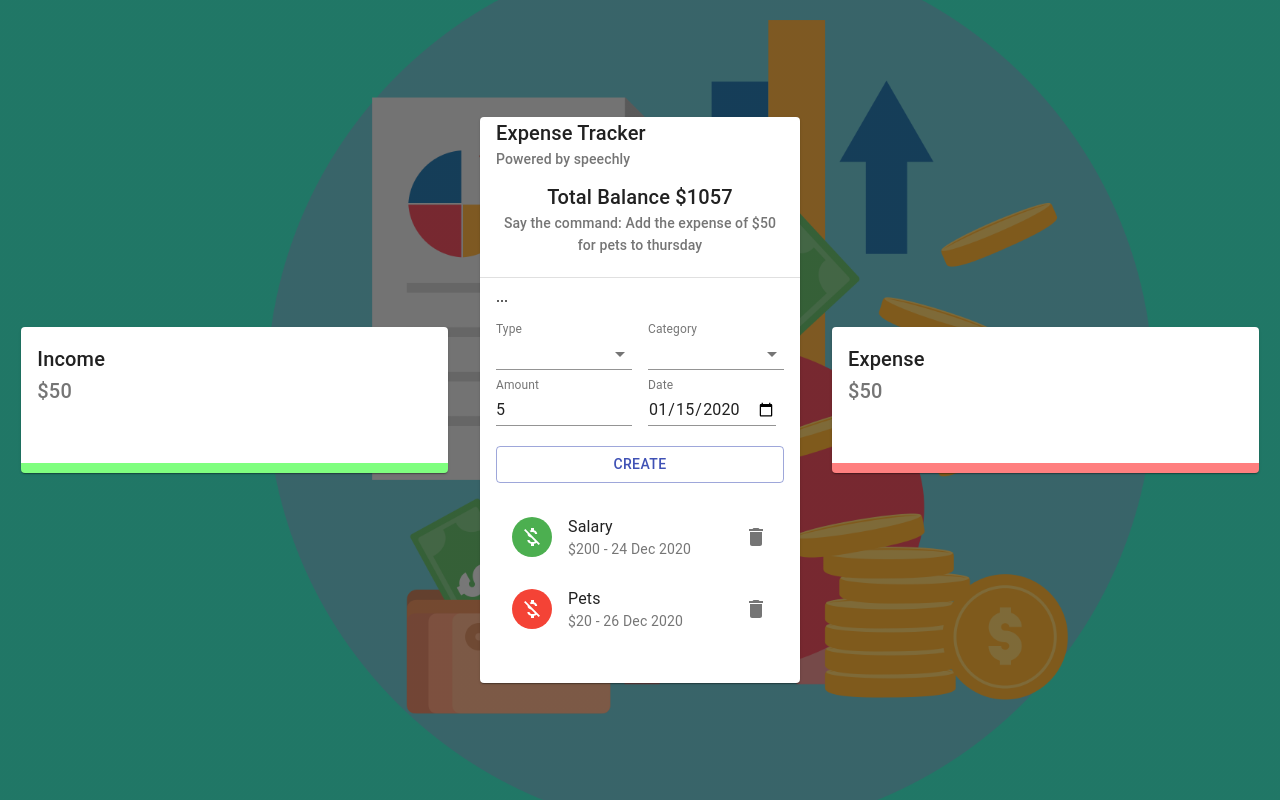
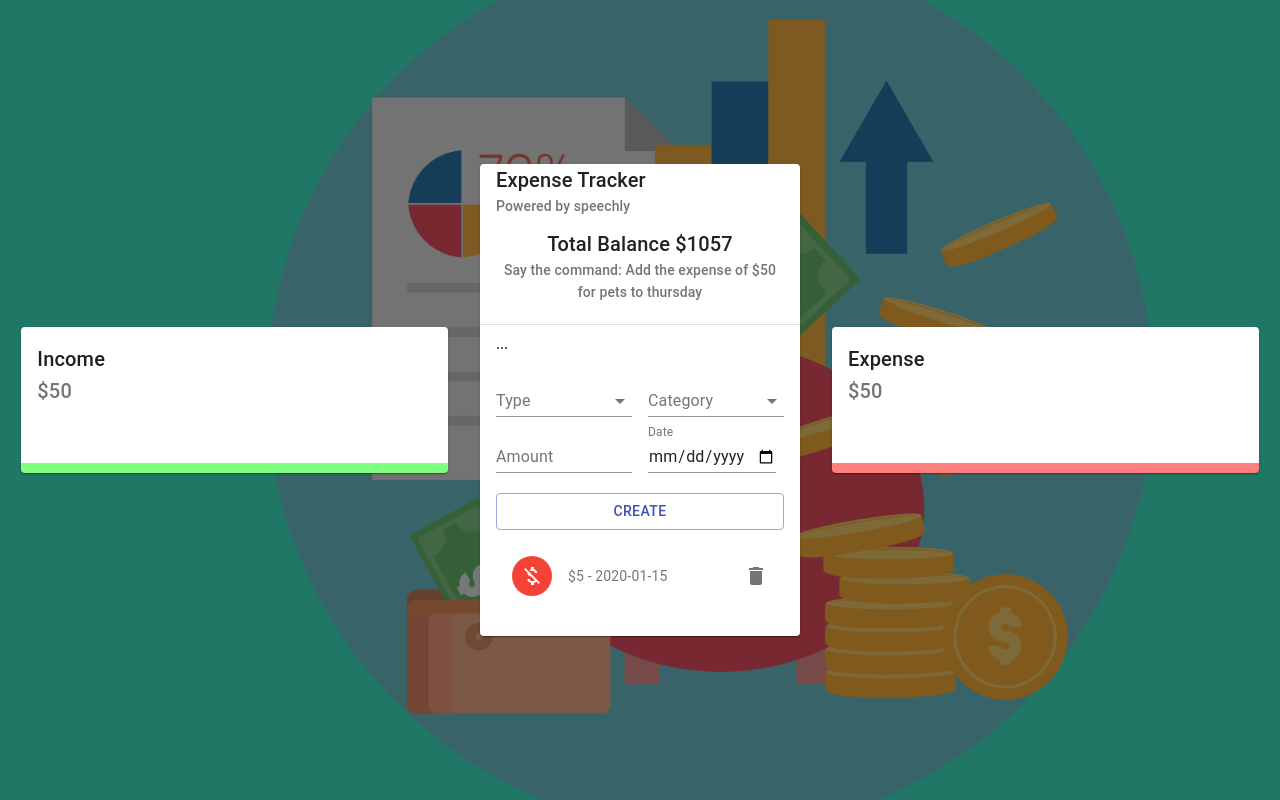
Before and after one commit to harshabhatta/expense_tracker, a React (Create React App) app: page / in a window 1280 px wide. Both pictures are taken after typing "5", "2020-01-15" into the empty fields and a click on the button "CREATE". Built offline with nearby package versions, Linux system fonts and the light colour scheme.

Commit message:
amending transactions

```diff
--- /dev/null
+++ b/src/Context/Context.js
@@ -0,0 +1,31 @@
+import React, { useReducer } from 'react';
+import contextReducer from './contextReducer';
+
+const initialState = [];
+
+export const ExpenseTrackerContext = React.createContext(initialState);
+
+export const Provider = ({ children }) => {
+  const [transactions, dispatch] = useReducer(contextReducer, initialState);
+
+  //Action creators
+  const AddTransaction = (transaction) =>
+    dispatch({
+      type: 'ADD_TRANSACTION',
+      payload: transaction,
+    });
+
+  const DeleteTransaction = (id) =>
+    dispatch({
+      type: 'DELETE_TRANSACTION',
+      payload: id,
+    });
+
+  return (
+    <ExpenseTrackerContext.Provider
+      value={{ AddTransaction, DeleteTransaction, transactions }}
+    >
+      {children}
+    </ExpenseTrackerContext.Provider>
+  );
+};
--- /dev/null
+++ b/src/Context/contextReducer.js
@@ -0,0 +1,15 @@
+const contextReducer = (state, action) => {
+  let transactions;
+  switch (action.type) {
+    case 'ADD_TRANSACTION':
+      transactions = [action.payload, ...state];
+      return transactions;
+    case 'DELETE_TRANSACTION':
+      transactions = state.filter((t) => t.id !== action.payload);
+      return transactions;
+    default:
+      return state;
+  }
+};
+
+export default contextReducer;
--- a/src/components/Main/DetailsList/DetailsList.js
+++ b/src/components/Main/DetailsList/DetailsList.js
@@ -1,4 +1,4 @@
-import React from 'react';
+import React, { useContext } from 'react';
 import {
   List,
   ListItem,
@@ -10,39 +10,23 @@ import {
 } from '@material-ui/core';
 import MoneyOffIcon from '@material-ui/icons/MoneyOff';
 import DeleteIcon from '@material-ui/icons/Delete';
+import { ExpenseTrackerContext } from '../../../Context/Context';
 
 import useStyles from './DetailsListStyles';
 
-const descriptions = [
-  {
-    id: 1,
-    type: 'Income',
-    category: 'Salary',
-    amount: 200,
-    date: '24 Dec 2020',
-  },
-  { id: 2, type: 'Expense', category: 'Pets', amount: 20, date: '26 Dec 2020' },
-  {
-    id: 3,
-    type: 'Income',
-    category: 'Business',
-    amount: 2000,
-    date: '24 Dec 2020',
-  },
-];
-
 const DetailsList = () => {
   const classes = useStyles();
+  const { DeleteTransaction, transactions } = useContext(ExpenseTrackerContext);
   return (
     <div>
       <List className={classes.list}>
-        {descriptions.map((description) => {
+        {transactions.map((transaction) => {
           return (
-            <ListItem key={description.id}>
+            <ListItem key={transaction.id}>
               <ListItemAvatar>
                 <Avatar
                   className={
-                    description.type === 'Income'
+                    transaction.type === 'Income'
                       ? classes.avatarIncome
                       : classes.avatarExpense
                   }
@@ -51,11 +35,15 @@ const DetailsList = () => {
                 </Avatar>
               </ListItemAvatar>
               <ListItemText
-                primary={description.category}
-                secondary={`$${description.amount} - ${description.date}`}
+                primary={transaction.category}
+                secondary={`$${transaction.amount} - ${transaction.date}`}
               />
               <ListItemSecondaryAction>
-                <IconButton edge='end' aria-label='delete'>
+                <IconButton
+                  edge='end'
+                  aria-label='delete'
+                  onClick={() => DeleteTransaction(transaction.id)}
+                >
                   <DeleteIcon />
                 </IconButton>
               </ListItemSecondaryAction>
--- a/src/components/Main/Form/Form.js
+++ b/src/components/Main/Form/Form.js
@@ -1,4 +1,4 @@
-import React from 'react';
+import React, { useState, useContext } from 'react';
 import {
   Grid,
   Button,
@@ -9,11 +9,33 @@ import {
   Input,
   MenuItem,
 } from '@material-ui/core';
+import { ExpenseTrackerContext } from '../../../Context/Context';
+import { v4 as uuidv4 } from 'uuid';
 
 import useStyles from './FormStyles';
 
+const initialState = {
+  type: '',
+  category: '',
+  amount: '',
+  date: new Date(),
+};
+
 const Form = () => {
   const classes = useStyles();
+  const [formData, setformData] = useState(initialState);
+  const { AddTransaction } = useContext(ExpenseTrackerContext);
+
+  const CreateTransaction = () => {
+    const transaction = {
+      ...formData,
+      amount: Number(formData.amount),
+      id: uuidv4(),
+    };
+    AddTransaction(transaction);
+    setformData(initialState);
+  };
+
   return (
     <div>
       <Grid container spacing={2}>
@@ -23,9 +45,16 @@ const Form = () => {
         <Grid item xs={6}>
           <FormControl fullWidth>
             <InputLabel id='type-label'>Type</InputLabel>
-            <Select value='type' labelId='type-label' id='type-select'>
-              <MenuItem value='income'>Income</MenuItem>
-              <MenuItem value='expense'>Expense</MenuItem>
+            <Select
+              labelId='type-label'
+              id='type-select'
+              value={formData.type}
+              onChange={(e) =>
+                setformData({ ...formData, type: e.target.value })
+              }
+            >
+              <MenuItem value='Income'>Income</MenuItem>
+              <MenuItem value='Expense'>Expense</MenuItem>
             </Select>
           </FormControl>
         </Grid>
@@ -33,12 +62,15 @@ const Form = () => {
           <FormControl fullWidth>
             <InputLabel id='category-label'>Category</InputLabel>
             <Select
-              value='category'
+              value={formData.category}
               labelId='category-label'
               id='category-select'
+              onChange={(e) => {
+                setformData({ ...formData, category: e.target.value });
+              }}
             >
-              <MenuItem value='business'>Business</MenuItem>
-              <MenuItem value='pets'>Pets</MenuItem>
+              <MenuItem value='Business'>Business</MenuItem>
+              <MenuItem value='Pets'>Pets</MenuItem>
             </Select>
           </FormControl>
         </Grid>
@@ -47,7 +79,14 @@ const Form = () => {
         <Grid item xs={6}>
           <FormControl>
             <InputLabel>Amount</InputLabel>
-            <Input type='number' placeholder='Amount'></Input>
+            <Input
+              type='number'
+              placeholder='Amount'
+              value={formData.amount}
+              onChange={(e) => {
+                setformData({ ...formData, amount: e.target.value });
+              }}
+            />
           </FormControl>
         </Grid>
         <Grid item xs={6}>
@@ -60,6 +99,10 @@ const Form = () => {
                 shrink: true,
               }}
               style={{ width: '90%' }}
+              value={formData.date}
+              onChange={(e) => {
+                setformData({ ...formData, date: e.target.value });
+              }}
             />
           </FormControl>
         </Grid>
@@ -69,6 +112,7 @@ const Form = () => {
         color='primary'
         className={classes.button}
         fullWidth
+        onClick={CreateTransaction}
       >
         Create
       </Button>
--- a/src/index.js
+++ b/src/index.js
@@ -2,10 +2,11 @@ import React from 'react';
 import ReactDOM from 'react-dom';
 import './index.css';
 import App from './App';
+import { Provider } from '../src/Context/Context';
 
 ReactDOM.render(
-  <React.StrictMode>
+  <Provider>
     <App />
-  </React.StrictMode>,
+  </Provider>,
   document.getElementById('root')
 );
```
Also changed, not shown: 1 other file (tests, documents, lock files or other folders).
